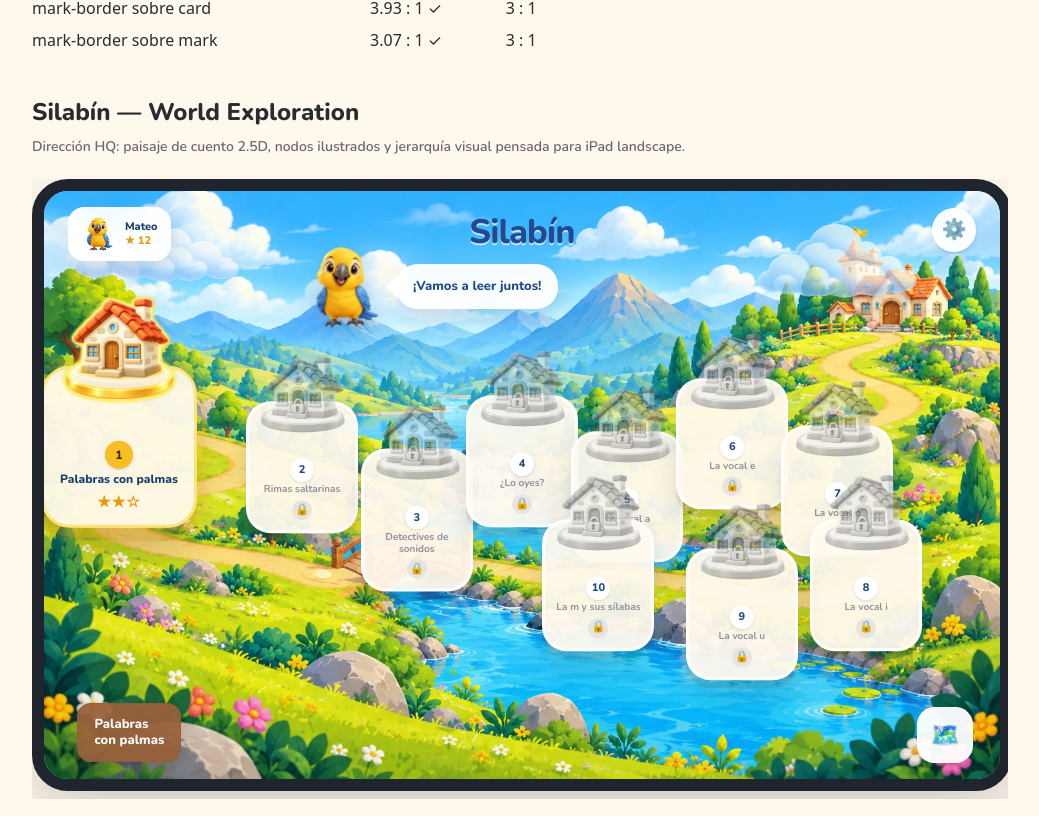
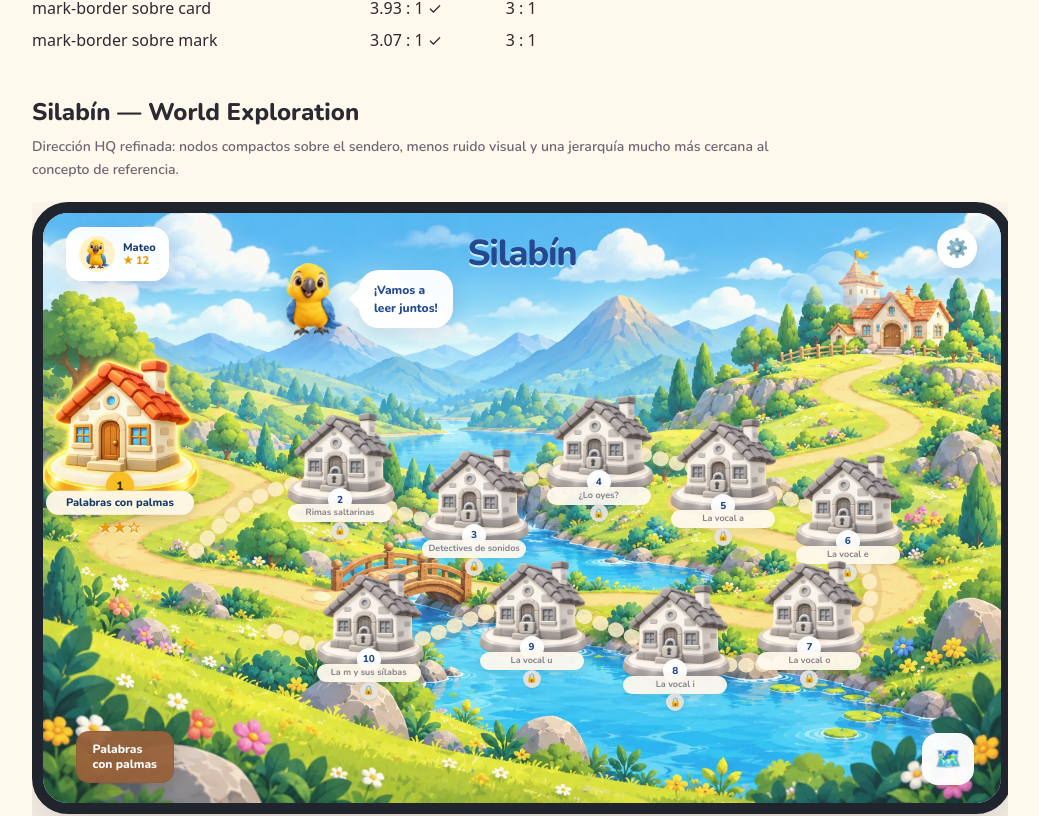
Before and after one commit to Yelison/silabin, a Next.js app: page /dev/arte in a window 1280 px wide. Shown: the part 1018-1834 px from the top of the page, without its empty margins (120-1159 px from the left). Built offline with nearby package versions, Linux system fonts and the light colour scheme; a web font is replaced by a local one.

Commit message:
refactor(dev): acerca el mapa HQ a la referencia visual

```diff
--- a/src/features/dev/WorldExploration.tsx
+++ b/src/features/dev/WorldExploration.tsx
@@ -21,11 +21,13 @@ function HqImage({
 	fallback,
 	alt = "",
 	className = "",
+	style,
 }: {
 	src: string;
 	fallback: string;
 	alt?: string;
 	className?: string;
+	style?: React.CSSProperties;
 }) {
 	const [resolvedSrc, setResolvedSrc] = useState(src);
 
@@ -37,6 +39,7 @@ function HqImage({
 			aria-hidden={alt === "" ? "true" : undefined}
 			draggable={false}
 			className={className}
+			style={style}
 			onError={() => {
 				if (resolvedSrc !== fallback) setResolvedSrc(fallback);
 			}}
@@ -62,6 +65,8 @@ function LevelNode({
 			? `${HQ}/level-house-completed.webp`
 			: `${HQ}/level-house-locked.webp`;
 
+	const nodeSize = current ? 172 : 118;
+
 	return (
 		<div
 			data-world-node={state}
@@ -69,52 +74,63 @@ function LevelNode({
 			style={{ left, top }}
 		>
 			<div
-				className={
-					current
-						? "relative flex w-[156px] flex-col items-center rounded-[1.8rem] border-[3px] border-[#FFE27A] bg-[#FFF9E9]/96 px-3 pb-3 pt-[72px] shadow-[0_0_0_9px_rgba(249,190,35,0.18),0_13px_0_rgba(183,129,13,0.16),0_22px_42px_rgba(72,55,20,0.24)]"
-						: "relative flex w-[112px] flex-col items-center rounded-[1.55rem] border-[3px] border-white/90 bg-[#FFF9EE]/94 px-2 pb-2.5 pt-[54px] shadow-[0_8px_0_rgba(80,71,61,0.11),0_15px_26px_rgba(50,69,88,0.17)]"
-				}
+				className="relative"
+				style={{ width: nodeSize, height: current ? 190 : 136 }}
 			>
+				{current && (
+					<div
+						aria-hidden="true"
+						className="absolute left-1/2 top-[42%] -z-10 h-[72%] w-[82%] -translate-x-1/2 -translate-y-1/2 rounded-full bg-[#FFE178]/35 blur-xl"
+					/>
+				)}
+
 				<HqImage
 					src={houseSrc}
 					fallback={`${SHARED}/house-01.svg`}
-					className={
-						current
-							? "pointer-events-none absolute -top-[82px] left-1/2 w-[122px] -translate-x-1/2 object-contain"
-							: `pointer-events-none absolute -top-[59px] left-1/2 w-[92px] -translate-x-1/2 object-contain ${locked ? "grayscale opacity-60" : ""}`
-					}
+					className="pointer-events-none absolute left-1/2 top-0 -translate-x-1/2 object-contain drop-shadow-[0_10px_12px_rgba(52,61,72,0.18)]"
+					style={{
+						width: nodeSize,
+						height: nodeSize,
+						filter: locked ? "saturate(.72) brightness(1.03)" : undefined,
+					}}
 				/>
 
 				<span
 					className={
 						current
-							? "mb-1 flex size-7 items-center justify-center rounded-full bg-action text-[12px] font-extrabold text-action-ink shadow-sm"
-							: "mb-0.5 flex size-6 items-center justify-center rounded-full bg-white text-[11px] font-extrabold text-[#214987] shadow-sm"
+							? "absolute left-1/2 top-[67%] flex size-7 -translate-x-1/2 items-center justify-center rounded-full bg-action text-[12px] font-extrabold text-action-ink shadow-[0_3px_8px_rgba(124,86,0,0.20)]"
+							: "absolute left-1/2 top-[66%] flex size-6 -translate-x-1/2 items-center justify-center rounded-full bg-white/96 text-[10px] font-extrabold text-[#234A91] shadow-[0_3px_7px_rgba(45,57,78,0.18)]"
 					}
 				>
 					{number}
 				</span>
 
+				<div
+					className={
+						current
+							? "absolute left-1/2 top-[77%] w-[148px] -translate-x-1/2 rounded-[0.9rem] bg-[#FFF8E9]/96 px-2.5 py-1.5 text-center shadow-[0_4px_10px_rgba(90,67,29,0.12)]"
+							: "absolute left-1/2 top-[78%] w-[104px] -translate-x-1/2 rounded-[0.75rem] bg-[#FFF9EF]/94 px-1.5 py-1 text-center shadow-[0_3px_8px_rgba(63,67,75,0.10)]"
+					}
+				>
 					<span
 						className={
 							locked
-							? "max-w-[94px] text-center text-[10px] font-bold leading-[1.15] text-[#949099]"
-							: `${current ? "max-w-[132px] text-[12px]" : "max-w-[96px] text-[10px]"} text-center font-extrabold leading-[1.15] text-[#173B6C]`
+								? "block text-[9px] font-bold leading-[1.1] text-[#85818B]"
+								: `block font-extrabold leading-[1.1] text-[#173B6C] ${current ? "text-[11px]" : "text-[9px]"}`
 						}
 					>
 						{label}
 					</span>
+				</div>
 
-				{completed && (
-					<div className="mt-1 whitespace-nowrap text-[13px] font-extrabold tracking-[0.06em] text-celebrate">
-						{[0, 1, 2].map((i) => (
-							<span key={i}>{i < stars ? "★" : "☆"}</span>
-						))}
-					</div>
-				)}
-
-				{current && (
-					<div className="mt-1 whitespace-nowrap text-[15px] font-extrabold tracking-[0.07em] text-celebrate">
+				{(completed || current) && (
+					<div
+						className={
+							current
+								? "absolute left-1/2 top-[91%] -translate-x-1/2 whitespace-nowrap text-[15px] font-extrabold tracking-[0.06em] text-celebrate drop-shadow-[0_1px_0_white]"
+								: "absolute left-1/2 top-[91%] -translate-x-1/2 whitespace-nowrap text-[11px] font-extrabold tracking-[0.05em] text-celebrate"
+						}
+					>
 						{[0, 1, 2].map((i) => (
 							<span key={i}>{i < stars ? "★" : "☆"}</span>
 						))}
@@ -124,7 +140,7 @@ function LevelNode({
 				{locked && (
 					<span
 						aria-hidden="true"
-						className="mt-1 flex size-5 items-center justify-center rounded-full bg-[#E7E3DE] text-[11px]"
+						className="absolute left-1/2 top-[91%] flex size-[18px] -translate-x-1/2 items-center justify-center rounded-full bg-[#E6E2DC]/95 text-[9px] shadow-sm"
 					>
 						🔒
 					</span>
@@ -164,6 +180,35 @@ function StateSample({
 	);
 }
 
+function ProgressPath() {
+	return (
+		<svg
+			aria-hidden="true"
+			viewBox="0 0 1180 738"
+			preserveAspectRatio="none"
+			className="pointer-events-none absolute inset-0 z-[18] h-full w-full"
+		>
+			<path
+				d="M 188 423 C 255 342, 320 322, 382 347 S 474 414, 576 348 S 705 289, 814 323 S 977 366, 1012 443 C 1042 509, 980 553, 900 563 S 770 548, 680 510 S 585 483, 492 522 S 373 558, 282 521"
+				fill="none"
+				stroke="rgba(173,126,66,0.16)"
+				strokeWidth="28"
+				strokeLinecap="round"
+				strokeLinejoin="round"
+			/>
+			<path
+				d="M 188 423 C 255 342, 320 322, 382 347 S 474 414, 576 348 S 705 289, 814 323 S 977 366, 1012 443 C 1042 509, 980 553, 900 563 S 770 548, 680 510 S 585 483, 492 522 S 373 558, 282 521"
+				fill="none"
+				stroke="rgba(255,241,202,0.84)"
+				strokeWidth="18"
+				strokeLinecap="round"
+				strokeLinejoin="round"
+				strokeDasharray="2 19"
+			/>
+		</svg>
+	);
+}
+
 export function WorldExploration() {
 	const levels: LevelNodeProps[] = [
 		{
@@ -171,71 +216,71 @@ export function WorldExploration() {
 			label: "Palabras con palmas",
 			state: "current",
 			stars: 2,
-			left: "16%",
-			top: "58%",
+			left: "17%",
+			top: "55%",
 		},
 		{
 			number: 2,
 			label: "Rimas saltarinas",
 			state: "locked",
-			left: "27%",
-			top: "47%",
+			left: "31%",
+			top: "43%",
 		},
 		{
 			number: 3,
 			label: "Detectives de sonidos",
 			state: "locked",
-			left: "39%",
-			top: "56%",
+			left: "45%",
+			top: "49%",
 		},
 		{
 			number: 4,
 			label: "¿Lo oyes?",
 			state: "locked",
-			left: "50%",
-			top: "46%",
+			left: "58%",
+			top: "40%",
 		},
 		{
 			number: 5,
 			label: "La vocal a",
 			state: "locked",
-			left: "61%",
-			top: "52%",
+			left: "71%",
+			top: "44%",
 		},
 		{
 			number: 6,
 			label: "La vocal e",
 			state: "locked",
-			left: "72%",
-			top: "43%",
+			left: "84%",
+			top: "50%",
 		},
 		{
 			number: 7,
 			label: "La vocal o",
 			state: "locked",
-			left: "83%",
-			top: "51%",
+			left: "80%",
+			top: "68%",
 		},
 		{
 			number: 8,
 			label: "La vocal i",
 			state: "locked",
-			left: "86%",
-			top: "67%",
+			left: "66%",
+			top: "72%",
 		},
 		{
 			number: 9,
 			label: "La vocal u",
 			state: "locked",
-			left: "73%",
-			top: "72%",
+			left: "51%",
+			top: "68%",
 		},
 		{
 			number: 10,
 			label: "La m y sus sílabas",
 			state: "locked",
-			left: "58%",
-			top: "67%",
+			left: "34%",
+			top: "70%",
 		},
 	];
 
@@ -250,8 +295,8 @@ export function WorldExploration() {
 					Silabín — World Exploration
 				</h2>
 				<p className="text-sm font-semibold leading-relaxed text-ink-soft">
-					Dirección HQ: paisaje de cuento 2.5D, nodos ilustrados y jerarquía visual
-					pensada para iPad landscape.
+					Dirección HQ refinada: nodos compactos sobre el sendero, menos ruido
+					visual y una jerarquía mucho más cercana al concepto de referencia.
 				</p>
 			</div>
 
@@ -259,60 +304,67 @@ export function WorldExploration() {
 				<div className="min-w-[980px]">
 					<div
 						data-world-composition
-						className="relative isolate mx-auto aspect-[16/10] w-full max-w-[1180px] overflow-hidden rounded-[2.25rem] border-[12px] border-[#20242D] bg-[#BDEBFF] shadow-[0_26px_70px_rgba(43,42,51,0.22)]"
+						className="relative isolate mx-auto aspect-[16/10] w-full max-w-[1180px] overflow-hidden rounded-[2.25rem] border-[11px] border-[#20242D] bg-[#BDEBFF] shadow-[0_24px_58px_rgba(43,42,51,0.20)]"
 					>
 						<HqImage
 							src={`${HQ}/bg-world-01.webp`}
 							fallback="/images/arte/bg-pradera.webp"
 							className="absolute inset-0 -z-20 h-full w-full object-cover"
+							style={{ filter: "saturate(.84) brightness(1.04) contrast(.95)" }}
 						/>
-						<div className="absolute inset-0 -z-10 bg-[linear-gradient(180deg,rgba(169,226,255,0.03)_0%,rgba(255,255,255,0)_55%,rgba(25,97,112,0.05)_100%)]" />
+						<div className="absolute inset-0 -z-10 bg-[linear-gradient(180deg,rgba(255,250,239,0.10)_0%,rgba(255,255,255,0.08)_42%,rgba(255,249,235,0.05)_100%)]" />
 
 						<HqImage
 							src={`${HQ}/cloud-01.webp`}
 							fallback={`${SHARED}/cloud-01.svg`}
-							className="world-cloud-a pointer-events-none absolute left-[2%] top-[3%] z-[2] w-[18%] opacity-75"
+							className="world-cloud-a pointer-events-none absolute left-[3%] top-[3%] z-[2] w-[14%] opacity-48"
 						/>
 						<HqImage
 							src={`${HQ}/cloud-02.webp`}
 							fallback={`${SHARED}/cloud-02.svg`}
-							className="world-cloud-b pointer-events-none absolute right-[8%] top-[5%] z-[2] w-[17%] opacity-70"
+							className="world-cloud-b pointer-events-none absolute right-[10%] top-[6%] z-[2] w-[13%] opacity-42"
 						/>
 
-						<div className="absolute left-[2.5%] top-[2.7%] z-40 flex items-center gap-2 rounded-[1rem] border border-white/70 bg-white/94 px-3 py-2 shadow-[0_8px_20px_rgba(35,74,145,0.16)] backdrop-blur-sm">
+						<ProgressPath />
+
+						<div className="absolute left-[2.4%] top-[2.5%] z-40 flex items-center gap-2 rounded-[1rem] border border-white/80 bg-white/95 px-3 py-2 shadow-[0_7px_18px_rgba(35,74,145,0.14)]">
+							<div className="flex size-9 items-center justify-center overflow-hidden rounded-full bg-[#FFF2C8]">
 								<img
 									src="/images/arte/companion-1.webp"
 									alt=""
 									aria-hidden="true"
-								className="size-9 object-contain"
+									className="size-8 object-contain"
 								/>
+							</div>
 							<div className="leading-tight">
 								<div className="text-[11px] font-extrabold text-[#173B6C]">Mateo</div>
 								<div className="text-[11px] font-extrabold text-celebrate">★ 12</div>
 							</div>
 						</div>
 
-						<h3 className="absolute left-1/2 top-[2.8%] z-40 -translate-x-1/2 text-[34px] font-extrabold tracking-[-0.025em] text-[#234A91] drop-shadow-[0_2px_0_rgba(255,255,255,0.65)]">
+						<h3 className="absolute left-1/2 top-[2.4%] z-40 -translate-x-1/2 text-[36px] font-extrabold tracking-[-0.035em] text-[#234A91] drop-shadow-[0_2px_0_rgba(255,255,255,0.75)]">
 							Silabín
 						</h3>
 
 						<button
 							type="button"
 							aria-label="Configuración"
-							className="absolute right-[2.5%] top-[3%] z-40 flex size-11 items-center justify-center rounded-full border border-white/80 bg-white/95 text-xl shadow-md"
+							className="absolute right-[2.5%] top-[2.7%] z-40 flex size-10 items-center justify-center rounded-full border border-white/90 bg-white/96 text-[18px] shadow-[0_6px_16px_rgba(35,74,145,0.14)]"
 						>
 							⚙️
 						</button>
 
-						<div className="absolute left-[27%] top-[9%] z-[35] flex items-center gap-2">
+						<div className="absolute left-[24%] top-[8%] z-[35] flex items-center gap-2">
 							<img
 								src="/images/arte/companion-1.webp"
 								alt=""
 								aria-hidden="true"
-								className="world-mascot w-[86px] object-contain drop-shadow-[0_10px_10px_rgba(23,59,108,0.20)]"
+								className="world-mascot w-[78px] object-contain drop-shadow-[0_9px_9px_rgba(23,59,108,0.18)]"
 							/>
-							<div className="relative rounded-[1.35rem] border border-white/70 bg-white/95 px-4 py-3 text-[13px] font-extrabold text-[#234A91] shadow-[0_8px_20px_rgba(35,74,145,0.16)]">
-								¡Vamos a leer juntos!
+							<div className="relative rounded-[1.25rem] border border-white/80 bg-white/96 px-3.5 py-2.5 text-[12px] font-extrabold text-[#234A91] shadow-[0_7px_18px_rgba(35,74,145,0.14)]">
+								¡Vamos a
+								<br />
+								leer juntos!
 								<span className="absolute -left-2 top-1/2 size-4 -translate-y-1/2 rotate-45 bg-white" />
 							</div>
 						</div>
@@ -321,13 +373,13 @@ export function WorldExploration() {
 							<LevelNode key={level.number} {...level} />
 						))}
 
-						<div className="absolute bottom-[3%] left-[3.5%] z-40 rounded-[0.85rem] border border-[#7D4928]/20 bg-[#98613A]/95 px-4 py-3 text-[13px] font-extrabold leading-tight text-white shadow-[0_8px_18px_rgba(85,53,34,0.26)]">
+						<div className="absolute bottom-[3.4%] left-[3.4%] z-40 rounded-[0.8rem] border border-[#7D4928]/20 bg-[#98613A]/95 px-4 py-2.5 text-[12px] font-extrabold leading-tight text-white shadow-[0_7px_16px_rgba(85,53,34,0.24)]">
 							Palabras
 							<br />
 							con palmas
 						</div>
 
-						<div className="absolute bottom-[2.8%] right-[2.8%] z-40 flex size-14 items-center justify-center rounded-[1.1rem] border border-white/80 bg-white/95 text-2xl shadow-md">
+						<div className="absolute bottom-[3%] right-[2.8%] z-40 flex size-13 items-center justify-center rounded-[1rem] border border-white/90 bg-white/96 text-[22px] shadow-[0_6px_16px_rgba(35,74,145,0.14)]">
 							🗺️
 						</div>
 					</div>
@@ -361,19 +413,19 @@ export function WorldExploration() {
 				}
 				@keyframes silabin-cloud-a {
 					from { transform: translateX(0); }
-					to { transform: translateX(20px); }
+					to { transform: translateX(18px); }
 				}
 				@keyframes silabin-cloud-b {
 					from { transform: translateX(0); }
-					to { transform: translateX(-24px); }
+					to { transform: translateX(-20px); }
 				}
 				@keyframes silabin-mascot {
 					0%, 100% { transform: translateY(0) rotate(-2deg); }
-					50% { transform: translateY(-7px) rotate(2deg); }
+					50% { transform: translateY(-6px) rotate(2deg); }
 				}
 				@keyframes silabin-current {
 					0%, 100% { transform: translate(-50%, -50%) translateY(0); }
-					50% { transform: translate(-50%, -50%) translateY(-5px); }
+					50% { transform: translate(-50%, -50%) translateY(-4px); }
 				}
 			`}</style>
 		</section>
```
Lines whose indentation alone changed are shown as unchanged.
